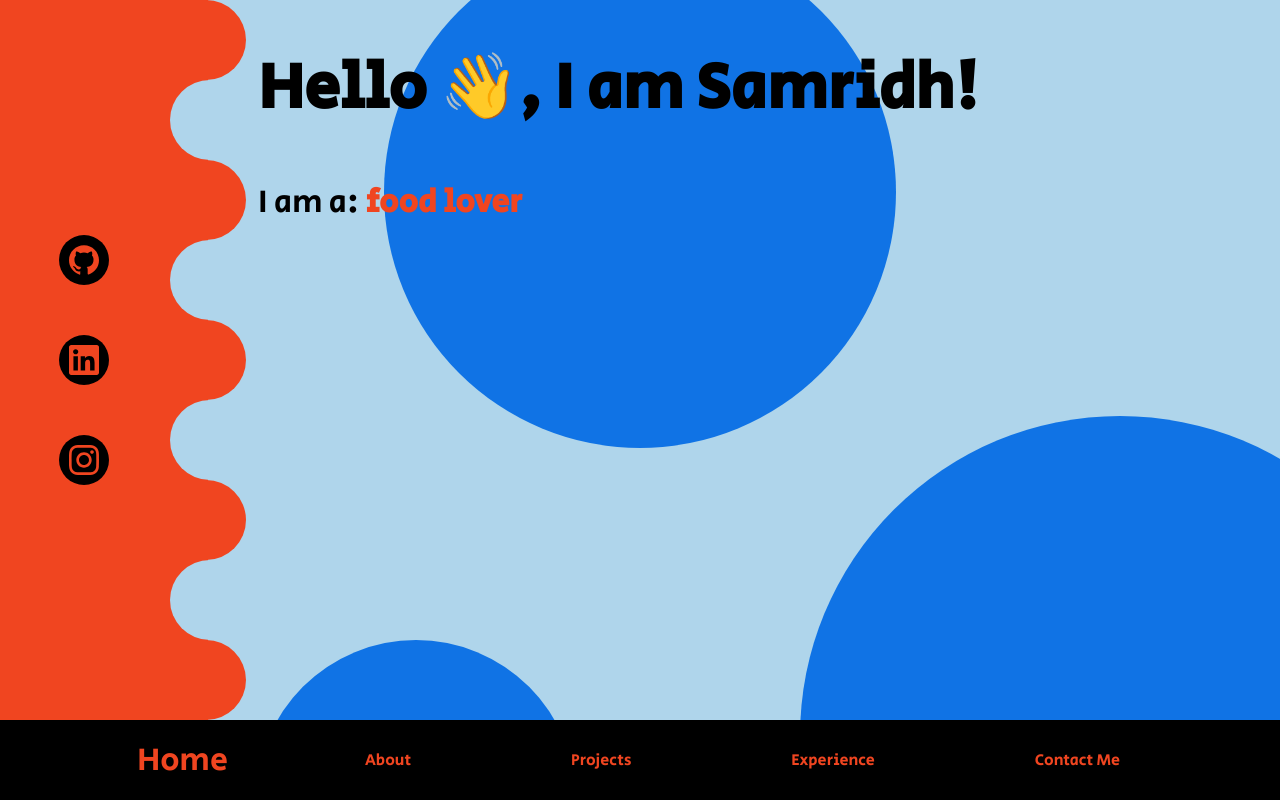
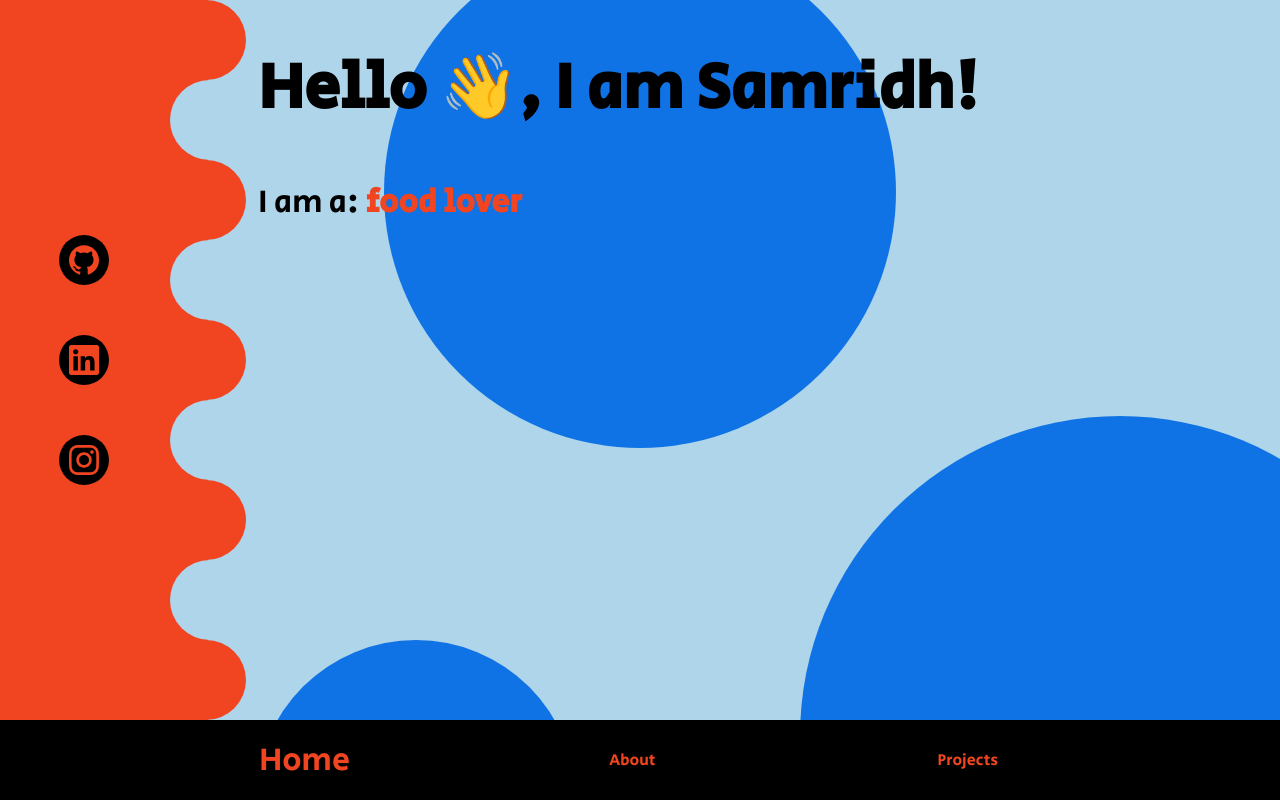
Before and after one commit to The5thAxiom/portfolio-old, a React (Create React App) app: page /#/ in a window 1280 px wide. Built offline with nearby package versions, Linux system fonts and the light colour scheme.

Commit message:
commented unneeded pages; removed z-indexes (for now)

```diff
--- a/src/components/backgroundShapes.css
+++ b/src/components/backgroundShapes.css
@@ -1,13 +1,11 @@
 /* *** Basic *** */
 
 #bg-wave {
-    z-index: 0;
     position: fixed;
     background-color: var(--main-orange);
 }
 
 #bg-circle-one {
-    z-index: -1;
     position: fixed;
     background-color: var(--main-blue);
     width: calc(var(--circle-one-radius) * 2);
@@ -16,7 +14,6 @@
 }
 
 #bg-circle-two {
-    z-index: -1;
     position: fixed;
     background-color: var(--main-blue);
     width: calc(var(--circle-two-radius) * 2);
@@ -25,7 +22,6 @@
 }
 
 #bg-circle-three {
-    z-index: -1;
     position: fixed;
     background-color: var(--main-blue);
     width: calc(var(--circle-three-radius) * 2);
@@ -53,7 +49,6 @@
     }
 
     .no-colour {
-        z-index: -1;
         transform: translateX(
             calc(var(--wave-width) - (var(--wave-radius) / 2) + 2px)
         );
--- a/src/components/pages.tsx
+++ b/src/components/pages.tsx
@@ -28,6 +28,7 @@ export const pages: page[] = [
         content: (
             <>
                 <h1>About me</h1>
+                <p>{general.intro}</p>
                 <h2>Things I am good at</h2>
                 <h3>Programming:</h3>
                 <ul>
@@ -71,19 +72,19 @@ export const pages: page[] = [
             </>
         ),
     },
-    {
-        title: 'Experience',
-        link: '/experience',
-        content: (
-            <>
-                <h1>Experience</h1>
-                <p>lol</p>
-            </>
-        ),
-    },
-    {
-        title: 'Contact Me',
-        link: '/contact',
-        content: <>email: ?</>,
-    },
+    // {
+    //     title: 'Experience',
+    //     link: '/experience',
+    //     content: (
+    //         <>
+    //             <h1>Experience</h1>
+    //             <p>lol</p>
+    //         </>
+    //     ),
+    // },
+    // {
+    //     title: 'Contact Me',
+    //     link: '/contact',
+    //     content: <>email: ?</>,
+    // },
 ];
--- a/src/index.css
+++ b/src/index.css
@@ -8,7 +8,6 @@
     --main-pink: #ef869c;
 
     --sidelinks-link-radius: 50px;
-    /* --content-width: calc(100vw - var(--wave-width)); */
 }
 
 body {
@@ -23,8 +22,6 @@ main {
     position: fixed;
     word-wrap: break-word;
     overflow-y: scroll;
-    z-index: 0;
-    /* background-color: red; */
 }
 
 /* *** PCs *** */
@@ -55,9 +52,7 @@ main {
         --wave-radius: calc(100vw / (var(--num-waves) * 2));
         --wave-content-width: calc(100vh / 8);
         --wave-width: calc(var(--wave-content-width) + var(--wave-radius));
-        --full-wave-width: calc(
-            var(--wave-width) /*  + var(--wave-radius) * 0.5 */
-        );
+        --full-wave-width: calc(var(--wave-width) + var(--wave-radius) * 0.5);
     }
 
     main {
```
